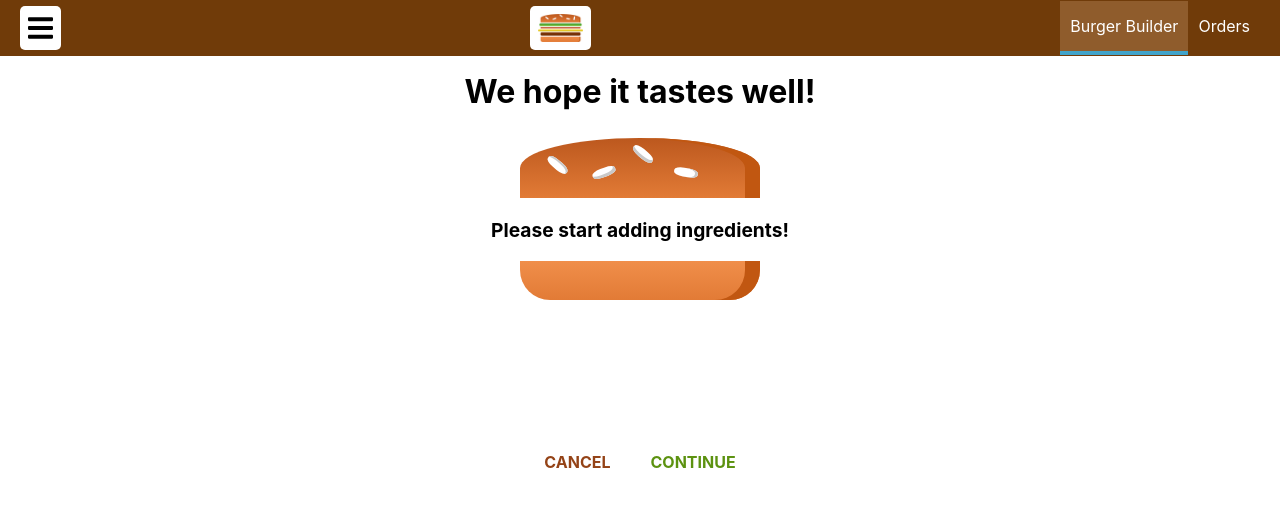
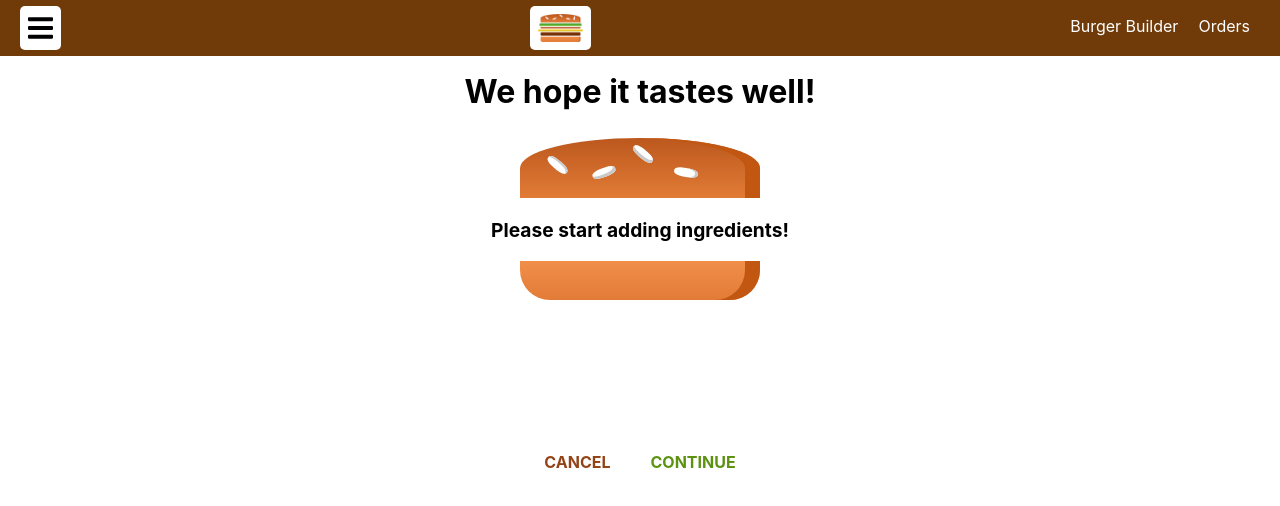
Before and after one commit to juliarainto/BurgerBuilder, a React (Create React App) app: page /checkout in a window 1280 px wide. Shown: the top 506 px of the page. Built offline with nearby package versions, Linux system fonts and the light colour scheme; the HTML template or start-up script is replaced by a standard one.

Commit message:
added navlink adn orders page

```diff
--- a/src/components/Navigation/NavigationItems/NavigationItem/NavigationItem.js
+++ b/src/components/Navigation/NavigationItems/NavigationItem/NavigationItem.js
@@ -3,8 +3,10 @@ import * as containers from '../../../../styled/styledNav'
 
 const navigationItem = (props) => (
   <containers.NavigationItem>
-    <containers.NavigationItemA active={props.active} href={props.link}>
-      {props.children}
+    <containers.NavigationItemA
+      activeClassName={props.active}
+      exact={props.exact}
+      to={props.link}>{props.children}
     </containers.NavigationItemA>
   </containers.NavigationItem>
 )
--- a/src/components/Navigation/NavigationItems/NavigationItems.js
+++ b/src/components/Navigation/NavigationItems/NavigationItems.js
@@ -1,13 +1,12 @@
 import React from 'react'
 import * as containers from '../../../styled/styledNav'
 import NavigationItem from '../NavigationItems/NavigationItem/NavigationItem'
-import { NavLink } from 'react-router-dom'
 
 const navigationItems = (props) => {
 
   return (
     <containers.NavigationItems>
-      <NavigationItem link="/" active>
+      <NavigationItem link="/" exact>
         Burger Builder
     </NavigationItem>
       <NavigationItem link="/orders">Orders</NavigationItem>
--- a/src/components/Order/Order.js
+++ b/src/components/Order/Order.js
@@ -1,12 +1,25 @@
 import React from 'react'
-import { OrderContainer } from '../../styled/styledCheckout'
+import { OrderContainer, OrderSpan } from '../../styled/styledCheckout'
 
-const Order = () => {
+const Order = (props) => {
+
+  const ingridients = []
+
+  for (const ingridientName in props.ingridients) {
+    ingridients.push({
+      name: ingridientName,
+      amount: props.ingridients[ingridientName]
+    })
+  }
+
+  let ingridientOutput = ingridients.map(ig => {
+    return <OrderSpan>{ig.name} ({ig.amount}) </OrderSpan>
+  })
 
   return (
     <OrderContainer>
-      <p>Ingridients: Salad</p>
-      <p>Price: <strong>USD: 5.54</strong></p>
+      <p>Ingridients: {ingridientOutput}</p>
+      <p>Price: <strong>{props.price.toFixed(2)}</strong></p>
     </OrderContainer>
   )
 }
--- a/src/containers/Orders/Orders.js
+++ b/src/containers/Orders/Orders.js
@@ -1,18 +1,41 @@
-import React, { useState } from 'react'
+import React, { useState, useEffect } from 'react'
 import Order from '../../components/Order/Order'
+import axios from '../../axios-orders'
+import withErrorHandler from '../../hoc/withErrorHandler/withErrorHandler'
 
 const Orders = () => {
 
-  const [totalPrice, setTotalPrice] = useState({})
-
+  const [orders, setOrders] = useState({
+    orders: [],
+    loading: true
+  })
+  useEffect(() => {
+    axios.get('/orders.json').then(res => {
+      console.log(res.data)
+      const fetchOrders = []
+      for (let key in res.data) {
+        fetchOrders.push({
+          ...res.data[key],
+          id: key
+        })
+      }
+      setOrders({ orders: fetchOrders, loading: false })
+    }).catch(err => {
+      setOrders({ ...orders, loading: false })
+    })
+  }, []);
 
   return (
     <div>
-      < Order />
-      < Order />
+      {orders.orders.map(order =>
+        <Order
+          key={order.id}
+          ingridients={order.ingr}
+          price={order.totalPrice} />
+      )}
 
     </div>
   )
 }
 
-export default Orders
+export default withErrorHandler(Orders, axios)
--- a/src/styled/styledCheckout.js
+++ b/src/styled/styledCheckout.js
@@ -29,10 +29,18 @@ export const ContactDataInput = styled.input`
 `
 
 export const OrderContainer = styled.div`
-  width: 100%;
+  width: 80%;
   border: 1px solid #eee;
   box-shadow: 0 2px 3px #ccc;
   padding: 10px;
   margin: 10px auto;
   box-sizing: border-box;
 `
+
+export const OrderSpan = styled.span`
+  text-transform: capitalize;
+  display: inline-block;
+  margin: 0 8px;
+  padding: 5px;
+  border: 1px solid #ccc;
+`
--- a/src/styled/styledNav.js
+++ b/src/styled/styledNav.js
@@ -1,4 +1,5 @@
 import styled from 'styled-components'
+import { NavLink } from 'react-router-dom';
 
 export const Toolbar = styled.header`
   height: 56px;
@@ -74,7 +75,7 @@ export const NavigationItems = styled.ul`
   }
 `
 
-export const NavigationItem = styled.div`
+export const NavigationItem = styled.li`
   margin: 10px 0;
   width: 100%
   box-sizing: border-box;
@@ -88,19 +89,16 @@ export const NavigationItem = styled.div`
   }
 `
 
-export const NavigationItemA = styled.a`
+export const NavigationItemA = styled(NavLink)`
   color: #8f5c2c;
   text-decoration: none;
   width: 100%;
   box-sizing: border-box;
   display: block;
 
-  ${(props) =>
-    props.active
-      ? `
-      color: #40a4cb;
-      `
-      : ``}
+  &.active {
+    color: #40a4cb;
+  }
 
   @media (min-width: 500px) {
     color: white;
@@ -109,14 +107,11 @@ export const NavigationItemA = styled.a`
     padding: 15px 10px;
     border-bottom: 4px solid transparent;
 
-    ${(props) =>
-      props.active
-        ? `
-        background-color: #8f5c2c;
-        border-bottom: 4px solid #40a4cb;
-        color: white;
-        `
-        : ``}
+    &.active {
+      background-color: #8f5c2c;
+      border-bottom: 4px solid #40a4cb;
+      color: white;
+    }
 
     &:hover {
       background-color: #8f5c2c;
```
